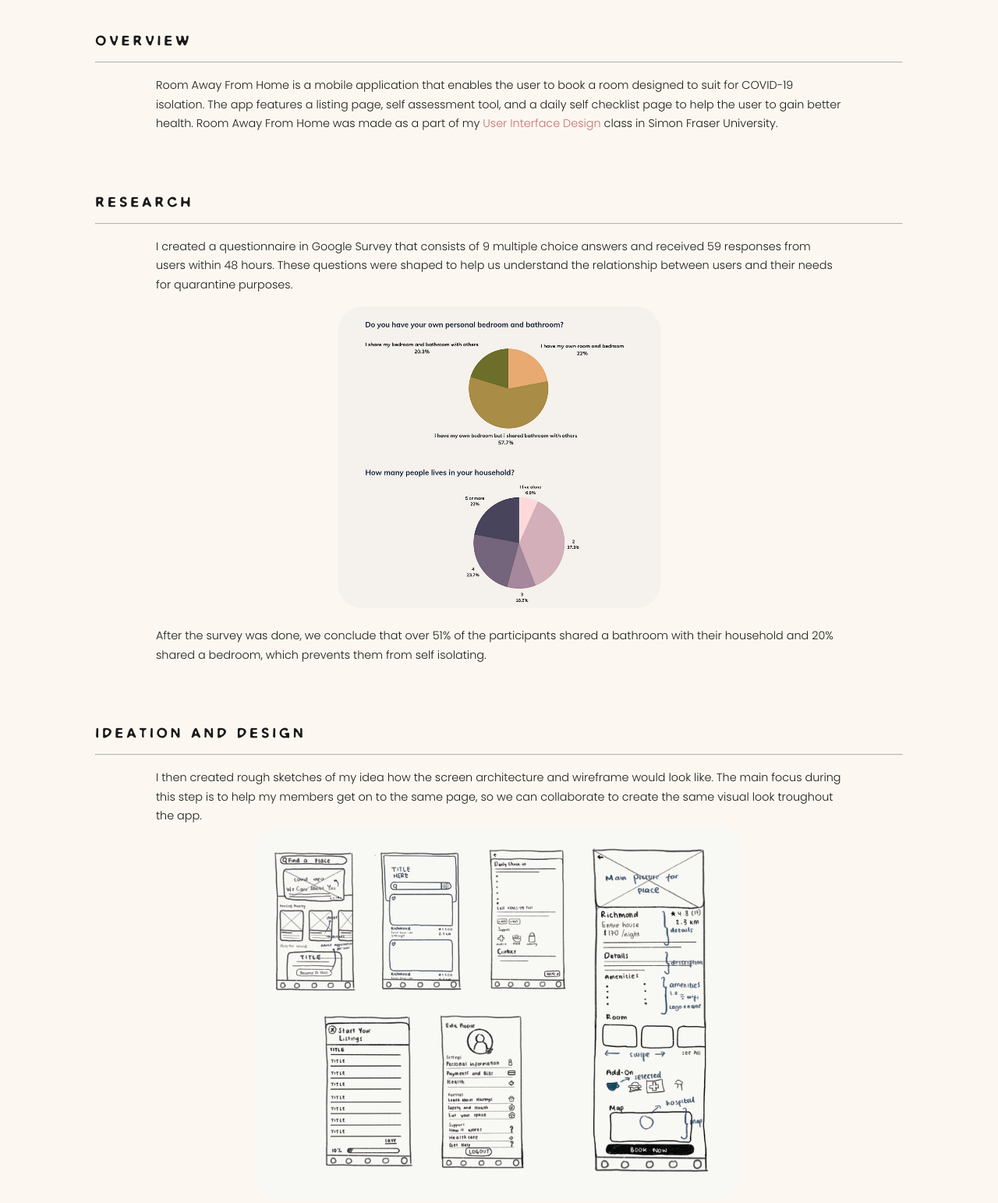
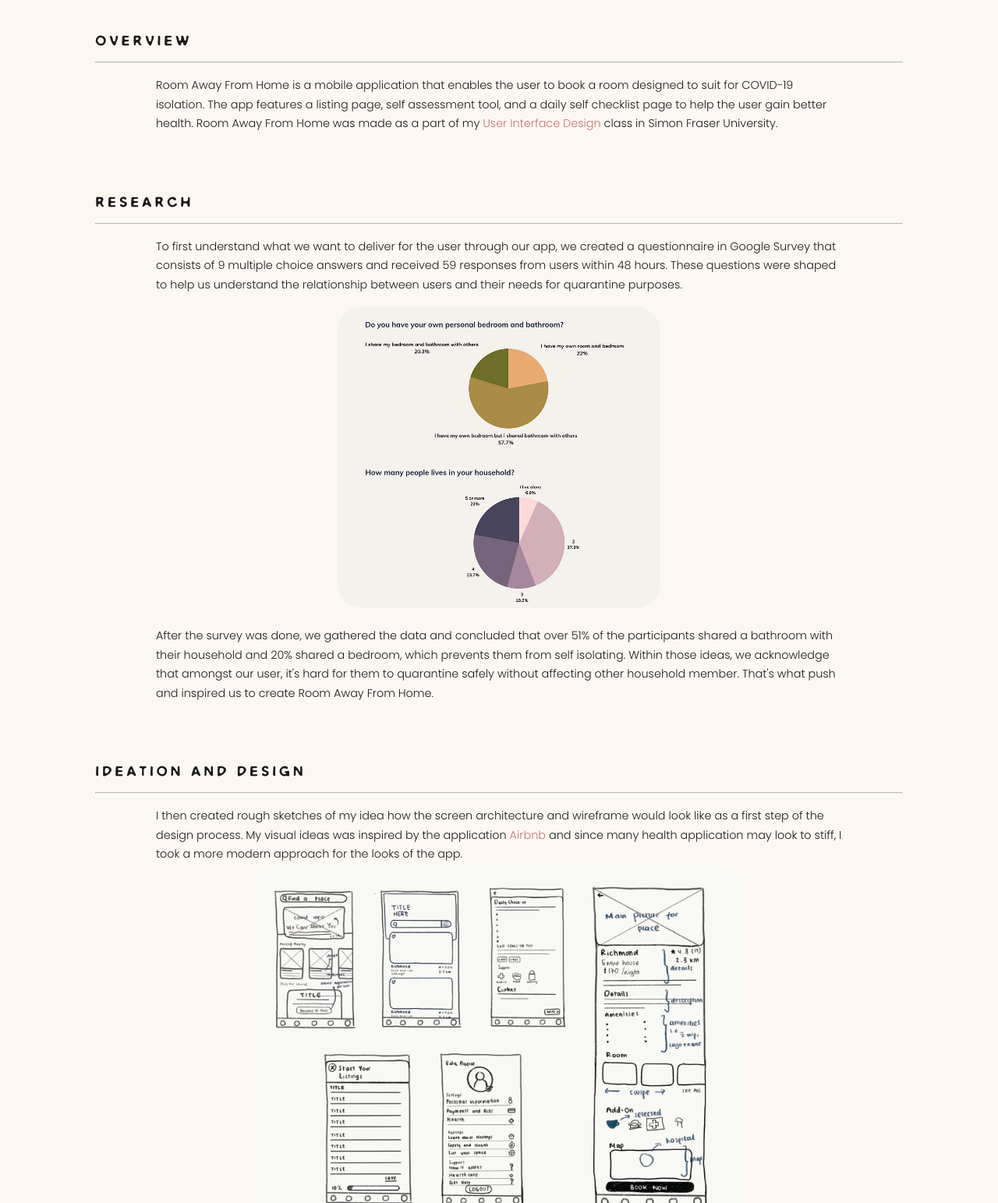
Before and after one commit to mchellea/P3, a plain HTML site: page details.html in a window 1280 px wide. Shown: the part 1240-2783 px from the top of the page at 78% size. Drawn offline with nearby package versions, Linux system fonts and the light colour scheme; files whose address does not match are found by name.

Commit message:
edited paragpgrahs in details project

```diff
--- a/details.html
+++ b/details.html
@@ -94,7 +94,7 @@
             <h2>Overview</h2>
                 <hr class="line-break">
                 <p>
-                    Room Away From Home is a mobile application that enables the user to book a room designed to suit for COVID-19 isolation. The app features a listing page, self assessment tool, and a daily self checklist page to help the user to gain better health.
+                    Room Away From Home is a mobile application that enables the user to book a room designed to suit for COVID-19 isolation. The app features a listing page, self assessment tool, and a daily self checklist page to help the user gain better health.
 
                     Room Away From Home was made as a part of my <a class="text-link" href="https://www.sfu.ca/outlines.html?2021/spring/iat/334/d100"> User Interface Design </a> class in Simon Fraser University.
                 </p>
@@ -104,13 +104,13 @@
                 <h2>Research</h2>
                 <hr class="line-break">
                 <p>
-                    I created a questionnaire in Google Survey that consists of 9 multiple choice answers and received 59 responses from users within 48 hours. These questions were shaped to help us understand the relationship between users and their needs for quarantine purposes.
+                    To first understand what we want to deliver for the user through our app, we created a questionnaire in Google Survey that consists of 9 multiple choice answers and received 59 responses from users within 48 hours. These questions were shaped to help us understand the relationship between users and their needs for quarantine purposes.
                 </p>
                 <div class="research">
                     <img src="img/research.jpg" alt="Summarized of the research, the pie chart">
                 </div>
                 <p>
-                    After the survey was done, we conclude that over 51% of the participants shared a bathroom with their household and 20% shared a bedroom, which prevents them from self isolating.
+                    After the survey was done, we gathered the data and concluded that over 51% of the participants shared a bathroom with their household and 20% shared a bedroom, which prevents them from self isolating. Within those ideas, we acknowledge that amongst our user, it's hard for them to quarantine safely without affecting other household member. That's what push and inspired us to create Room Away From Home.
                 </p>
             </div>
 
@@ -118,13 +118,13 @@
                 <h2>Ideation and Design</h2>
                 <hr class="line-break">
                 <p>
-                    I then created rough sketches of my idea how the screen architecture and wireframe would look like. The main focus during this step is to help my members get on to the same page, so we can collaborate to create the same visual look troughout the app.
+                    I then created rough sketches of my idea how the screen architecture and wireframe would look like as a first step of the design process. My visual ideas was inspired by the application <a a class="text-link" href="https://www.airbnb.ca/">Airbnb</a> and since many health application may look to stiff, I took a more modern approach for the looks of the app.
                 </p>
                 <div class="ideation">
                     <img src="img/sketch-wireframe.png" alt="Low fidelity Wireframe that I sketched">
                 </div>
                 <p>
-                   After being approved by the whole member, and we agreed upon the same design, I built the medium fidelity wireframe through Figma.
+                   To show the interactive elements and provide important details, I built the medium fidelity wireframe through Figma.
                 </p>
                 <div class="wireframe">
                     <img src="img/wireframe.png" alt="Medium fidelity prototype that I created in Figma">
@@ -136,7 +136,7 @@
                 <h2>Visual Design</h2>
                 <hr class="line-break">
                 <p>
-                    I created a style guide for my team mates to maintain consistency while designing the prototype. Our original color palette was more colourful but was changed for the bold blue and yellow shown below to appeal look more professional and trustworthy.
+                    I created a style guide for my team mates to maintain consistency while designing the prototype. Our original color palette was more colourful but was changed for the bold blue and yellow shown below to appear more professional and trustworthy.
                 </p>
                 <div class="visual">
                     <img src="img/styleguide.png" alt="Room Away From Home Styleguide">
@@ -187,11 +187,7 @@
                     Our final project for Interface Design had shaped my skills and knowledge regarding interaction design. I learned how to do a heuristic evaluation, doing a user testing, conducting a survey until we got the perfect interface with great usability for our app. By designing health-related application, I realized how important it is as a UI Designer to give a reliable information regarding the user's health.
                 </p>
 
-
-
-
             </div>
-
 
         </div>
 
```
